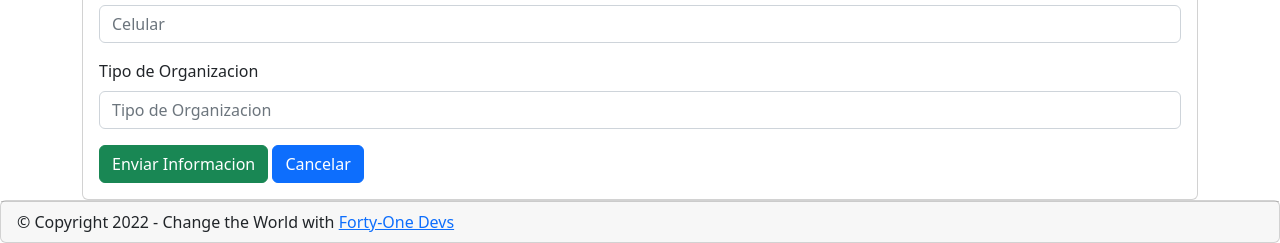
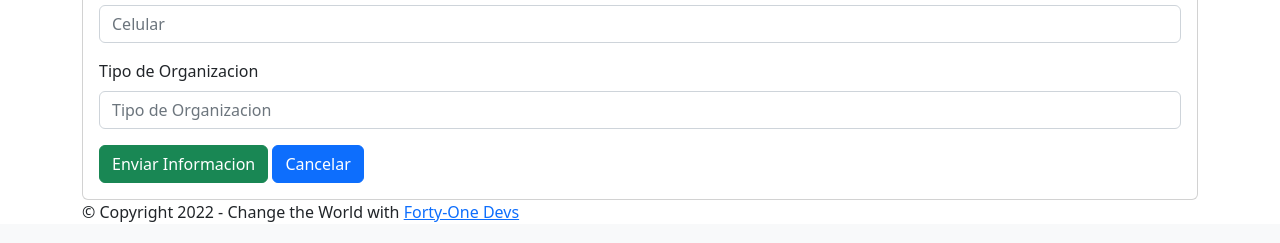
Before and after one commit to EdgarGcba/consultoraispc, a Django app: page /organizaciones/crear in a window 1280 px wide. Shown: the part 632-875 px from the top of the page. After the commit the page ends 854 px from the top, so only its background shows below. Run offline with Django 3.2, Linux system fonts and the light colour scheme; tables that the repository leaves empty hold one stand-in row (values such as "Sample post").

Commit message:
change url

```diff
--- a/consultora/templates/base.html
+++ b/consultora/templates/base.html
@@ -40,9 +40,9 @@
 
   </main>
   <footer>
-    <div class="card">
+    <div class="container">
       <div  class="card-footer" >
-        © Copyright 2022 - Change the World with <a href="https://44.211.151.90/" target="_blank">Forty-One Devs</a>
+        © Copyright 2022 - Change the World with <a href="https://34.239.125.13/" target="_blank">Forty-One Devs</a>
       </div>
     </div>
 
```
